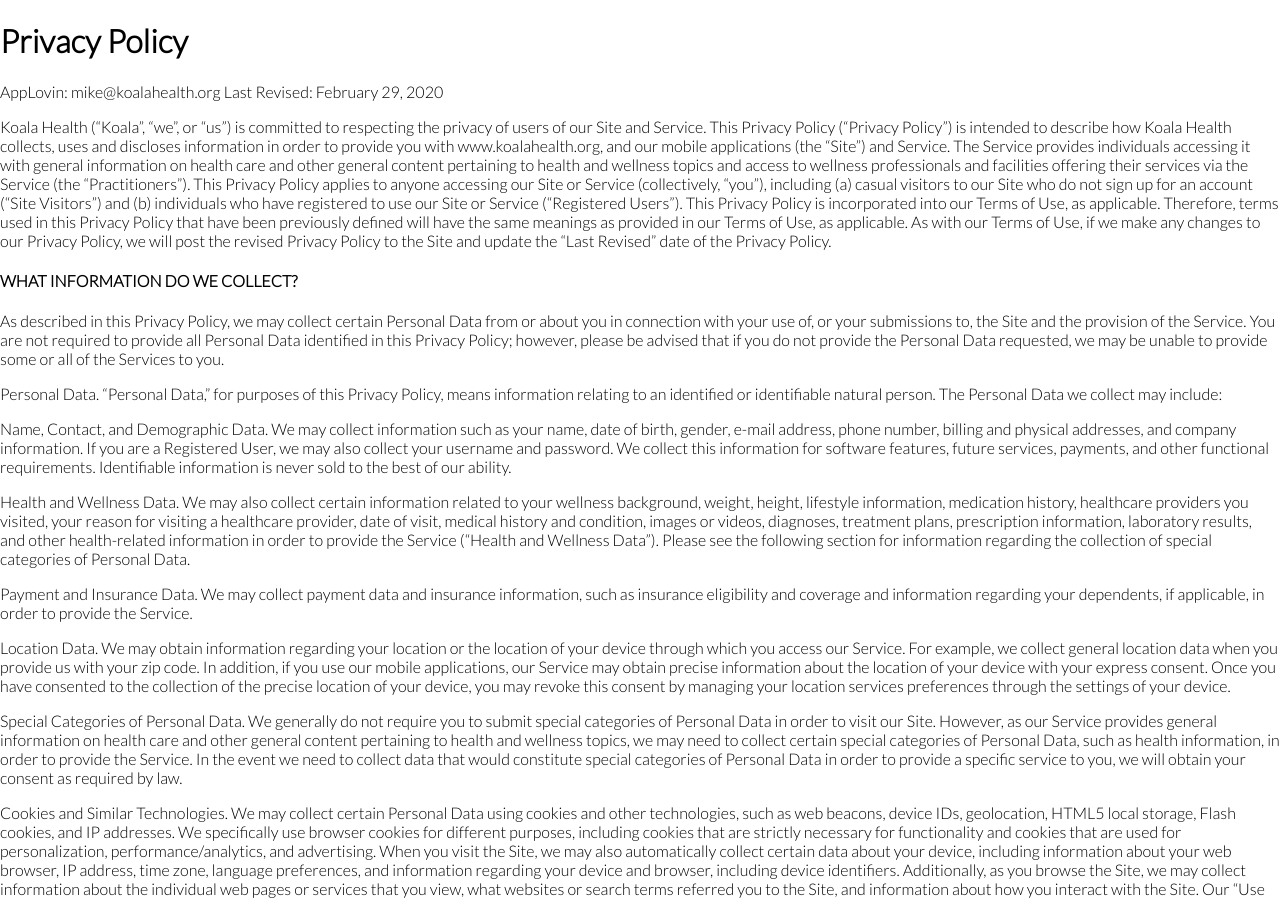
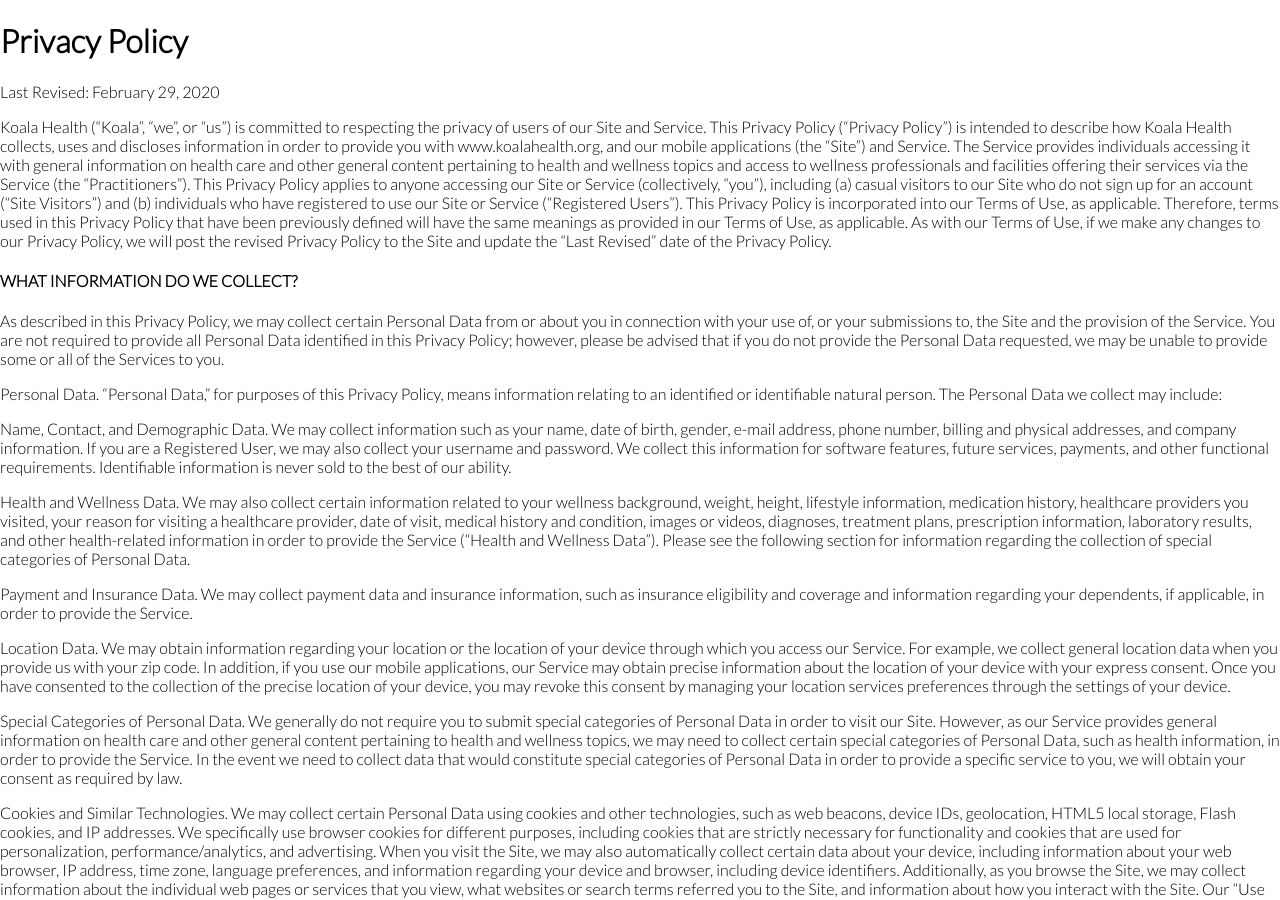
Before and after one commit to KoalaHealth/koalahealth.github.io, a Jekyll site: the page built from _pages/privacy-policy.md, in a window 1280 px wide and 900 px high. Built offline with Jekyll 4.4.1, drawn with Linux system fonts in a browser that asks for light colours.

Commit message:
Remove temporary AppLovin verification line from privacy policy

```diff
--- a/_pages/privacy-policy.md
+++ b/_pages/privacy-policy.md
@@ -9,7 +9,6 @@
 <h1>{{ page.title }}</h1>
 
 <p>
-AppLovin: mike@koalahealth.org
 Last Revised: {{ page.last_revised }}
 </p>
 
```
